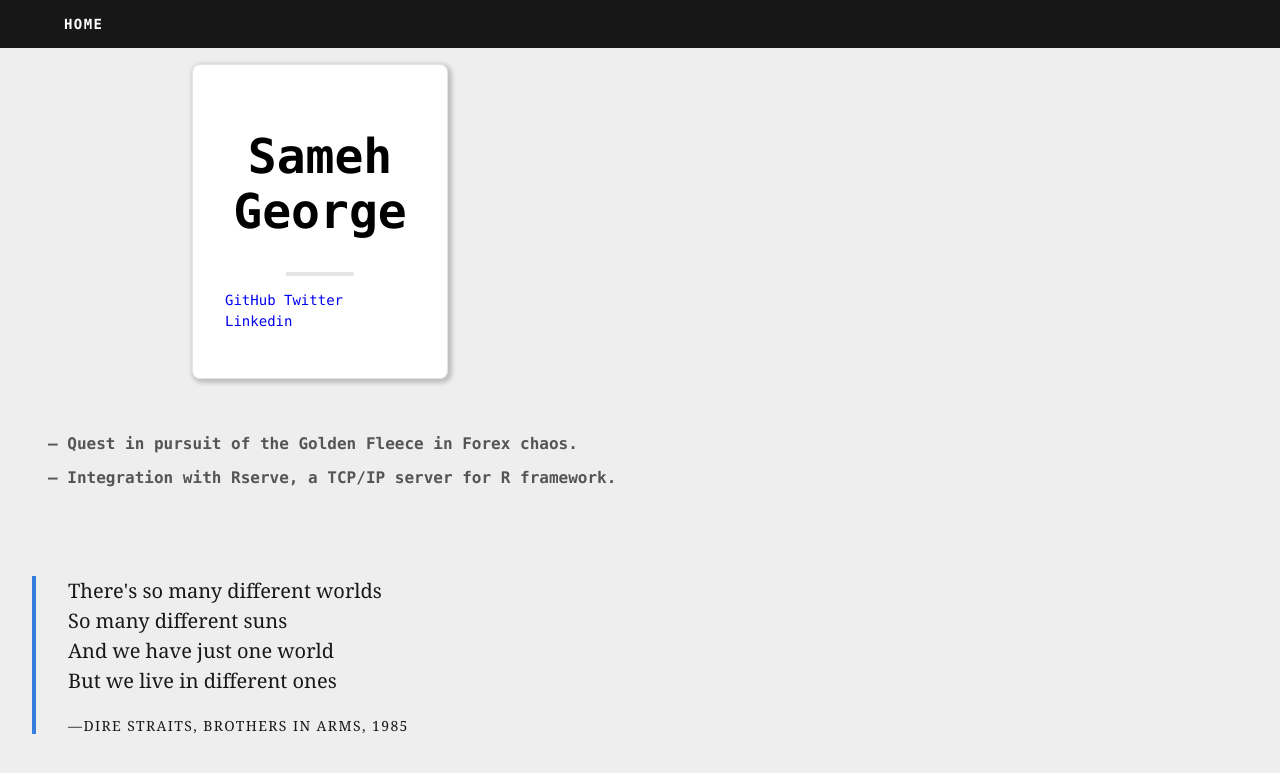
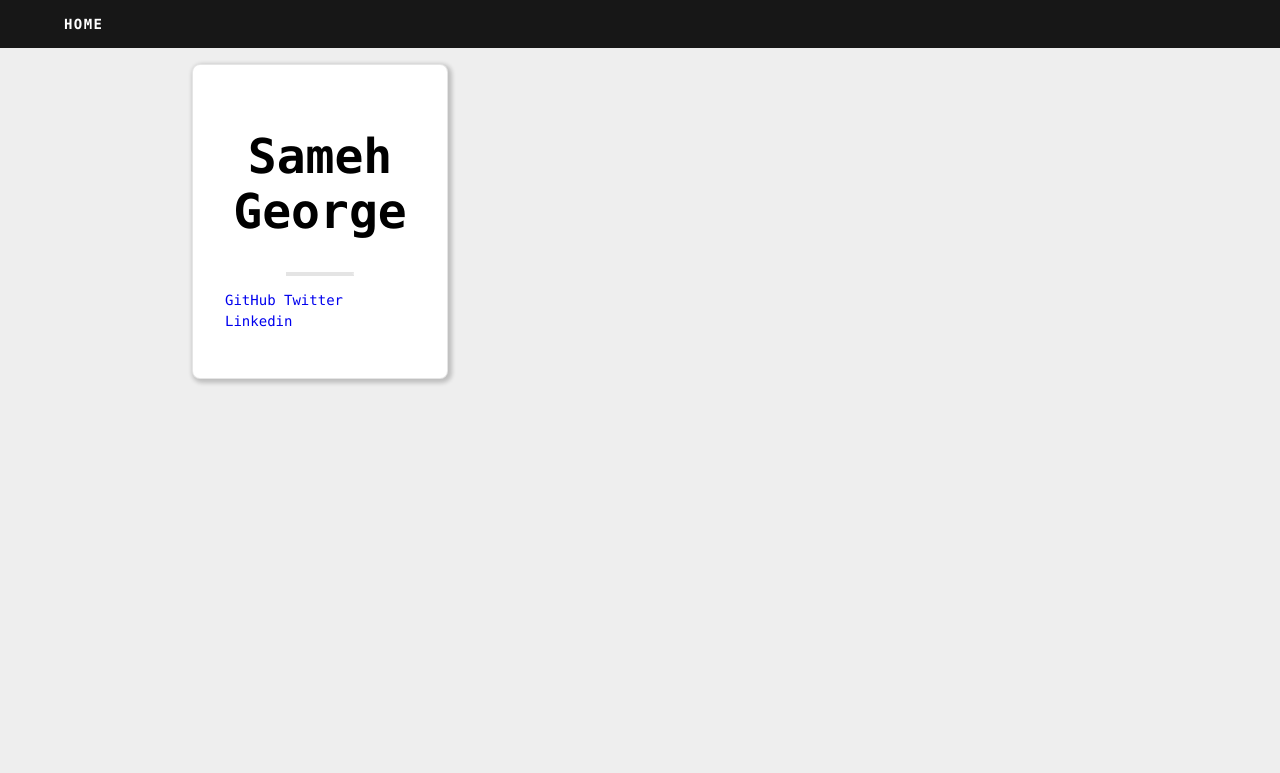
Before and after one commit to sameh-g/sameh-g.github.io, a Jekyll site: the page built from index.html, in a window 1280 px wide. Shown: the top 773 px of the page. Built offline with Jekyll 4.4.1, drawn with Linux system fonts in a browser that asks for light colours; nearby versions of some CDN libraries; the list of posts is cut into pages by our own code.

Commit message:
commit 2

```diff
--- a/index.html
+++ b/index.html
@@ -18,17 +18,17 @@ title: Sameh George
             </p>
         </article>
 
-        <ul class="list pv4">
+        <!--<ul class="list pv4">
             <li class="dib mr2"><a href="http://argo.js.org" class="f6 f5-ns b db pa2 link dim mid-gray">
                 ― Quest in pursuit of the Golden Fleece in Forex chaos.</a>
             </li>
             <li class="dib mr2"><a href="https://github.com/albertosantini/node-rio" class="f6 f5-ns b db pa2 link dim mid-gray">
                 ― Integration with Rserve, a TCP/IP server for R framework.</a>
             </li>
-        </ul>
+        </ul>-->
 
         <div class="pa4">
-            <blockquote class="athelas ml0 mt0 pl4 black-90 bl bw2 b--blue">
+            <!--<blockquote class="athelas ml0 mt0 pl4 black-90 bl bw2 b--blue">
                 <p class="f6 f5-m f4-l lh-copy measure mt0">
                     There's so many different worlds<br />
                     So many different suns<br />
@@ -36,7 +36,7 @@ title: Sameh George
                     But we live in different ones<br />
                 </p>
                 <cite class="f6 ttu tracked fs-normal">―Dire Straits, Brothers in Arms, 1985</cite>
-            </blockquote>
+            </blockquote>-->
         </div>
 
     </div>
```
